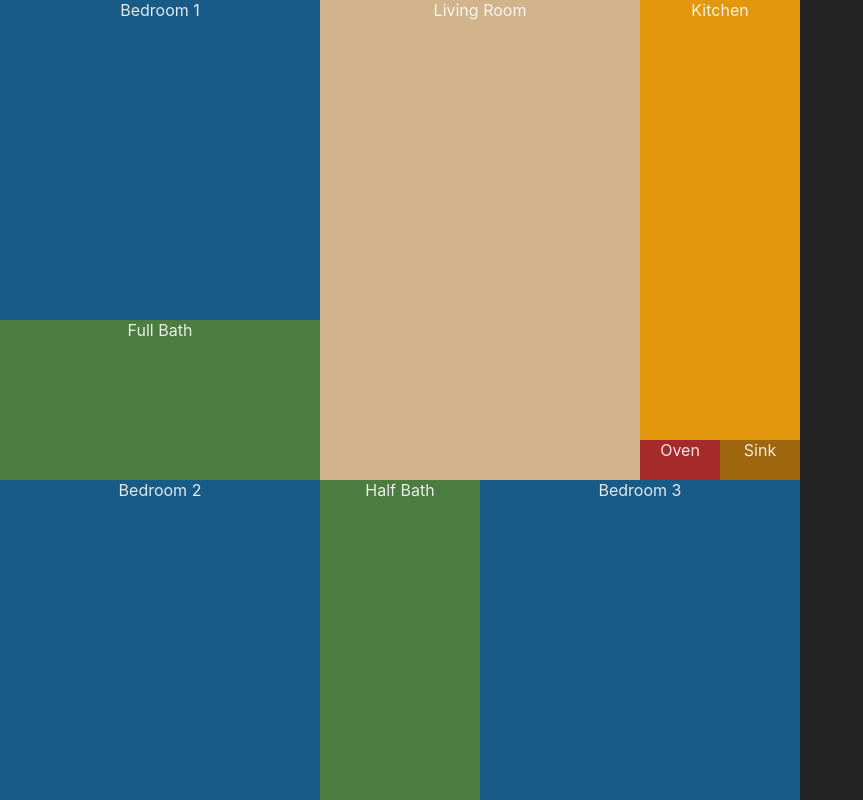
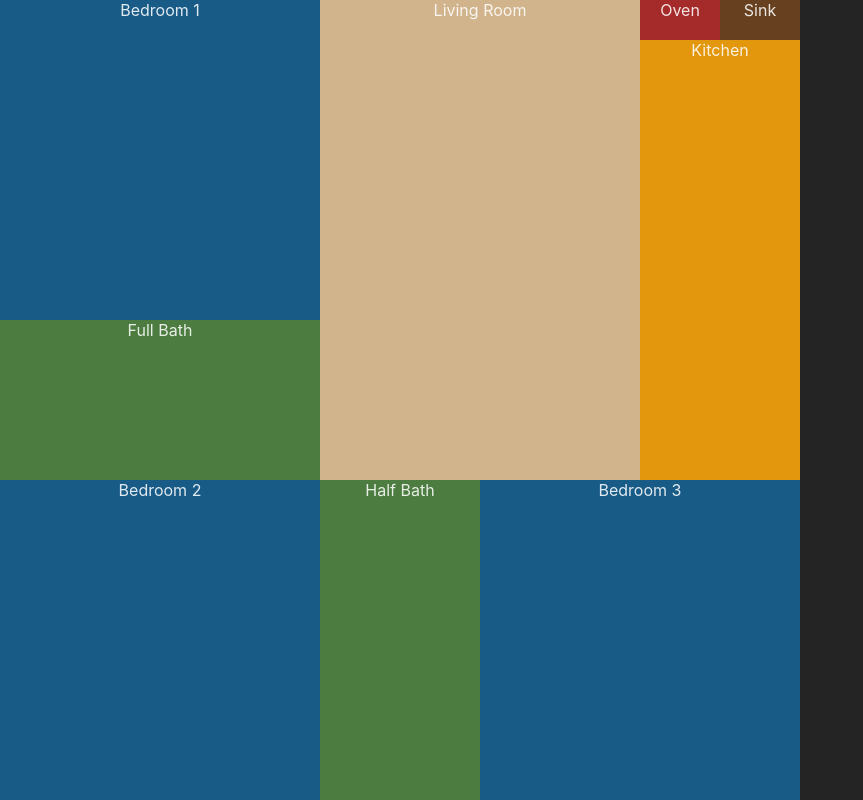
Before and after one commit to korycfitz/floorplan-lab, a React (Vite) app: page / in a window 1280 px wide. Shown: the whole page, without its empty margins (0-863 px from the left). Built offline with nearby package versions, Linux system fonts and the light colour scheme.

Commit message:
fix oven and sink styling. level up almost complete:

```diff
--- a/src/App.css
+++ b/src/App.css
@@ -53,13 +53,12 @@
   width: 40vh;
 }
 
-.kitchen {
+#kitchen {
+  position:absolute;
+  margin-top: 5vh;
+  height: calc(60vh - 5vh);
+  width: 20vh;
   background-color: rgb(226, 151, 13);
-  width: 20vh;
-}
-
-#kitchen {
-  height: calc(60vh - 5vh);
 }
 
 .oven {
@@ -68,12 +67,11 @@
   width: 10vh;
   display: inline-block;
   height: 5vh;
-
 }
 
 .sink {
   position: relative;
-  background-color: rgba(74, 43, 17, 0.444);
+  background-color: rgba(162, 89, 29, 0.531);
   width: 10vh;
   display: inline-block;
   height: 5vh;
```
